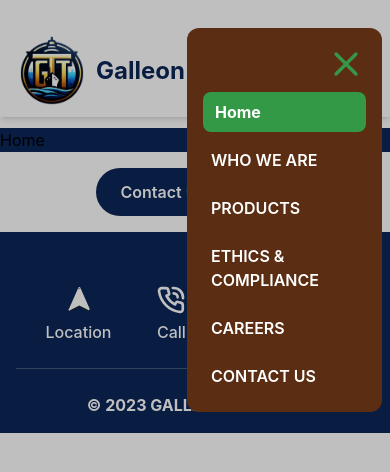
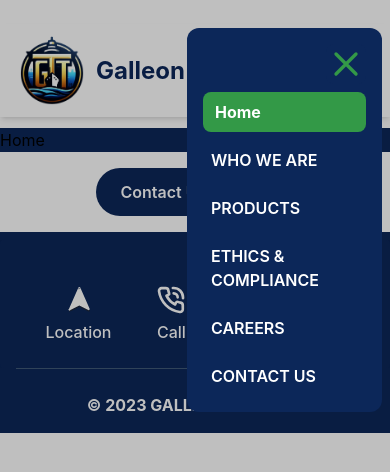
Before and after one commit to sudo-arya/galleon, a React (Create React App) app: page / in a window 390 px wide. Both pictures are taken after a click on the button 338 px from the left and 67 px from the top of the page. Shown: the top 472 px of the page. Built offline with nearby package versions, Linux system fonts and the light colour scheme.

Commit message:
updated roll back to this if want

```diff
--- a/src/Components/Navbar.jsx
+++ b/src/Components/Navbar.jsx
@@ -354,14 +354,14 @@ const Navbar = () => {
           className="fixed inset-0 bg-black bg-opacity-25 z-20 transform transition duration-500 ease-in-out"
           onClick={() => setIsOpen(false)}
         >
-          <div className="fixed right-2 top-4 w-2/4 max-w-sm cs-1 bg-cs5 h-5/12 rounded-xl mt-3 z-30">
+          <div className="fixed right-2 top-4 w-2/4 max-w-sm bg-cs5 h-5/12 rounded-xl mt-3 z-30">
             <div className="flex justify-end pl-4 pr-4 pt-4">
               <button
                 onClick={() => setIsOpen(false)}
                 className="text-white focus:outline-none"
               >
                 <svg
-                  className="w-10 h-10 cs-1 rounded-lg"
+                  className="w-10 h-10 bg-cs5 rounded-lg"
                   fill="none"
                   viewBox="0 0 24 24"
                   stroke="currentColor"
```
